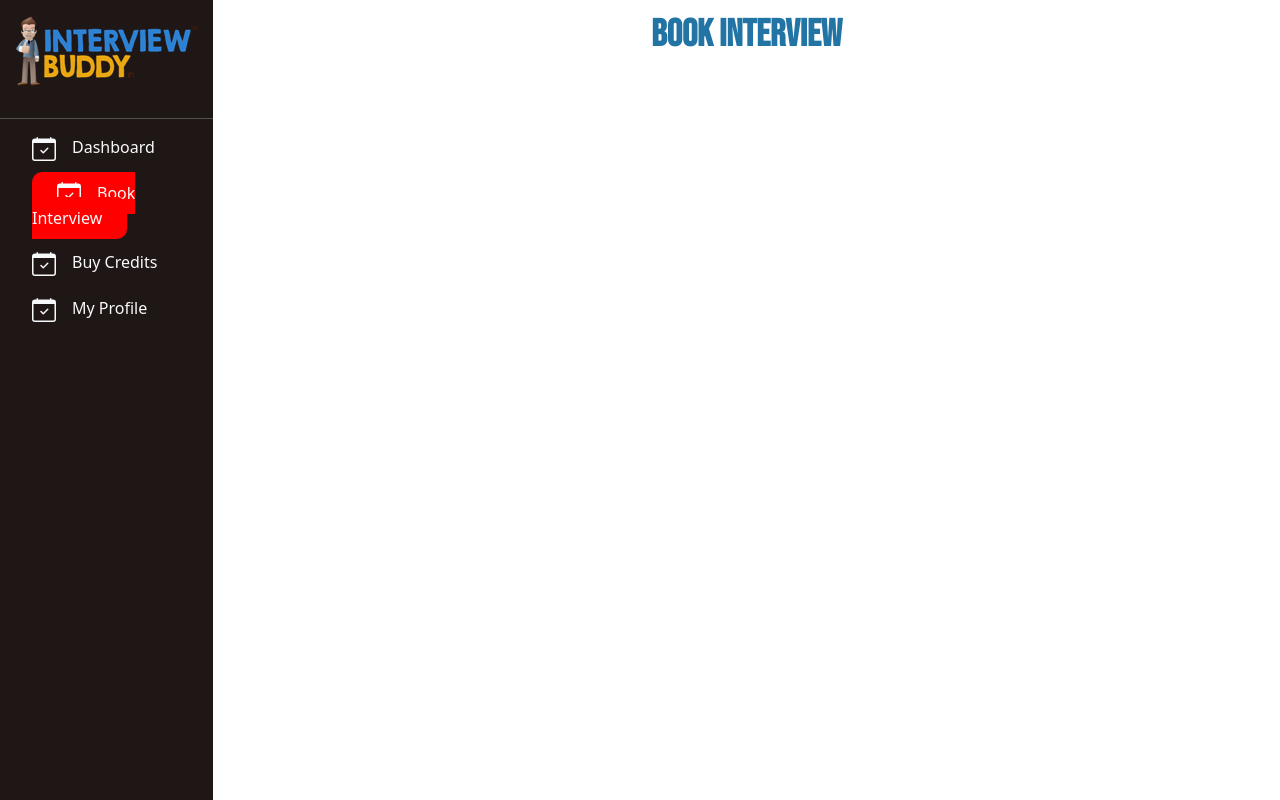
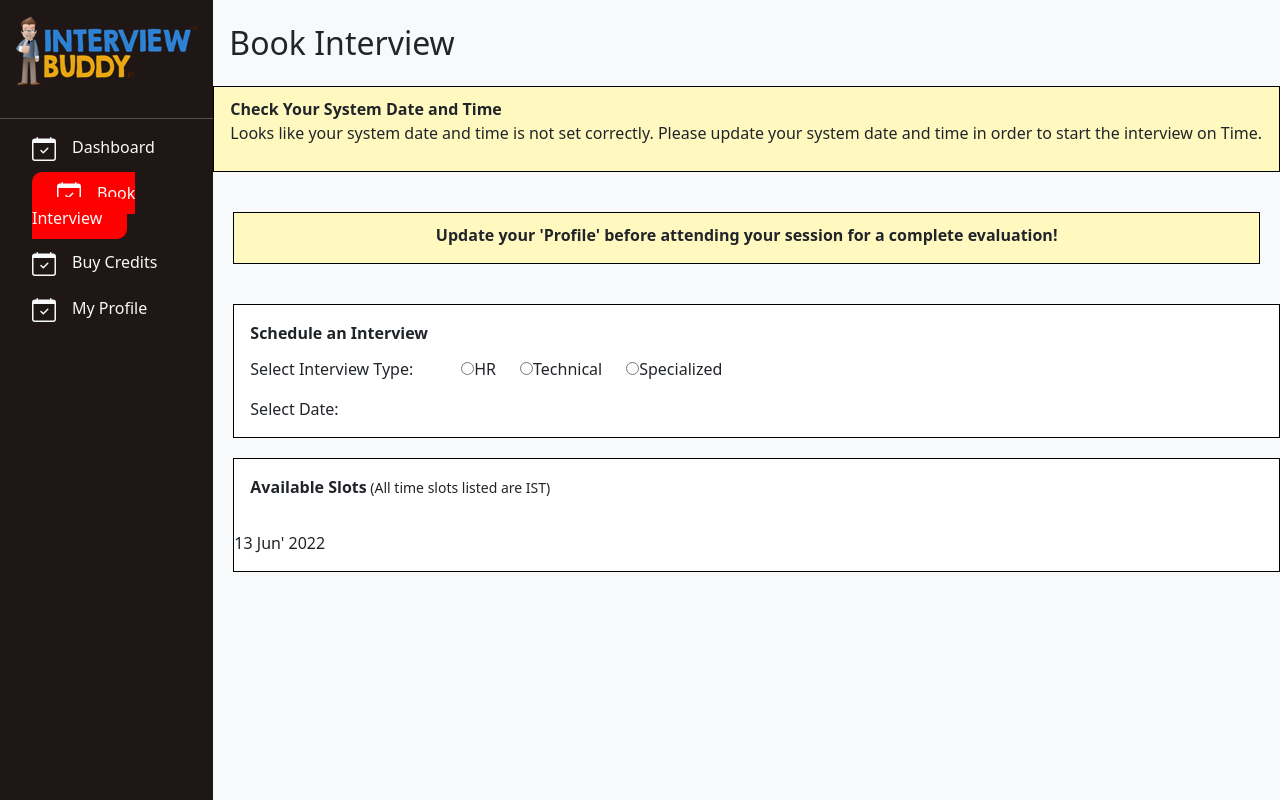
Before and after one commit to ahhridoy/interview-buddy, a React (Create React App) app: page /book-interview in a window 1280 px wide. Built offline with nearby package versions, Linux system fonts and the light colour scheme.

Commit message:
book interview added

```diff
--- a/src/pages/BookInterview/BookInterview.jsx
+++ b/src/pages/BookInterview/BookInterview.jsx
@@ -1,4 +1,5 @@
 import React from "react";
+import { Col, Row } from "react-bootstrap";
 import Sidebar from "../../components/Sidebar/Sidebar";
 import "./_BookInterview.scss";
 
@@ -6,8 +7,59 @@ const BookInterview = () => {
   return (
     <div id="book-interview">
       <Sidebar />
-      <div className="book-interview-container">
-        <h1>Book Interview</h1>
+      <div className="book-interview-container bg-light">
+        <h4 className="text-start text-dark ms-3 fs-2 my-4">Book Interview</h4>
+        <div className="system">
+          <p className="text-start ms-3 system-text">
+            <strong>Check Your System Date and Time</strong>
+          </p>
+          <p className="text-start ms-3">
+            Looks like your system date and time is not set correctly. Please
+            update your system date and time in order to start the interview on
+            Time.
+          </p>
+        </div>
+        <div className="update">
+          <p className="text-center">
+            <strong>
+              Update your 'Profile' before attending your session for a complete
+              evaluation!
+            </strong>
+          </p>
+        </div>
+        <div className="schedule-an-interview">
+          <p className="text-start p-3">
+            <strong>Schedule an Interview</strong>
+          </p>
+          <div className="interview-type">
+            <p className="ms-3 me-5">Select Interview Type:</p>
+            <div>
+              <input type="radio" name="fav-group" value="HR" />
+              <label className="me-4">HR</label>
+              <input type="radio" name="fav-group" value="technical" />
+              <label className="me-4">Technical</label>
+              <input type="radio" name="fav-group" value="specialized" />
+              <label className="me-4">Specialized</label>
+            </div>
+          </div>
+          <div className="d-flex">
+            <p className="ms-3 me-5">Select Date:</p>
+          </div>
+        </div>
+        <div className="available-slots">
+          <p className="text-start p-3">
+            <strong>Available Slots</strong>
+            <small> (All time slots listed are IST)</small>
+          </p>
+          <div className="d-flex">
+            <div>
+              <p className="text-start">13 Jun' 2022</p>
+            </div>
+            <Row>
+              <Col md={2} xs={3}></Col>
+            </Row>
+          </div>
+        </div>
       </div>
     </div>
   );
--- a/src/pages/BookInterview/_BookInterview.scss
+++ b/src/pages/BookInterview/_BookInterview.scss
@@ -2,5 +2,39 @@
    display: flex;
    .book-interview-container {
       flex: 5;
+      .system {
+         background-color: #fff9c0;
+         border: 1px solid black;
+         padding: 10px 0px;
+         .system-text {
+            margin-bottom: 0px;
+         }
+      }
+      .update {
+         background-color: #fff9c0;
+         border: 1px solid black;
+         margin: 40px 20px;
+         padding-top: 10px;
+      }
+      .schedule-an-interview {
+         border: 1px solid black;
+         background-color: white;
+         margin-top: 40px;
+         margin-left: 20px;
+         .interview-type {
+            display: flex;
+            margin-top: -20px;
+         }
+      }
+      .available-slots {
+         border: 1px solid black;
+         background-color: white;
+         margin-top: 20px;
+         margin-left: 20px;
+         .interview-type {
+            display: flex;
+            margin-top: -20px;
+         }
+      }
    }
 }
--- a/src/pages/LandingPage/LandingPage.jsx
+++ b/src/pages/LandingPage/LandingPage.jsx
@@ -1,6 +1,7 @@
 import React from "react";
 import { Button, Col, Container, Row } from "react-bootstrap";
 import { Link } from "react-router-dom";
+import Footer from "../../components/Footer/Footer";
 import "./_Landing.scss";
 
 const LandingPage = () => {
@@ -313,6 +314,10 @@ const LandingPage = () => {
           </Row>
         </Container>
       </section>
+
+      <section>
+        <Footer />
+      </section>
     </main>
   );
 };
--- a/src/pages/LandingPage/_Landing.scss
+++ b/src/pages/LandingPage/_Landing.scss
@@ -10,6 +10,13 @@
       text-align: end;
     }
     p {
+      font-family: "JosefinSans Regular";
+      font-weight: 500;
+      font-size: 18px;
+      color: #333945;
+      line-height: 30px;
+      word-spacing: 5px;
+      margin-bottom: 1rem;
       text-align: end;
     }
     .btn-box {
@@ -49,6 +56,13 @@
     margin-bottom: 20px;
   }
   .sub-text {
+    font-family: "JosefinSans Regular";
+    font-weight: 500;
+    font-size: 18px;
+    color: #333945;
+    line-height: 30px;
+    word-spacing: 5px;
+    margin-bottom: 1rem;
     text-align: start;
   }
   .about-vector {
@@ -63,6 +77,16 @@
   }
   .advantages-box {
     text-align: center;
+    p {
+      font-family: "JosefinSans Regular";
+      font-weight: 500;
+      font-size: 18px;
+      color: #333945;
+      text-align: center;
+      line-height: 30px;
+      word-spacing: 5px;
+      margin-bottom: 1rem;
+    }
   }
 }
 
@@ -73,6 +97,14 @@
   }
   .benefits-box {
     text-align: center;
+    font-family: "JosefinSans Regular";
+    font-weight: 500;
+    font-size: 18px;
+    color: #333945;
+    text-align: center;
+    line-height: 30px;
+    word-spacing: 5px;
+    margin-bottom: 1rem;
   }
   .benefits-button {
     text-align: center;
@@ -85,6 +117,13 @@
   }
   .sub-text {
     margin-bottom: 100px;
+    font-family: "JosefinSans Regular";
+    font-weight: 500;
+    font-size: 18px;
+    color: #333945;
+    text-align: center;
+    line-height: 30px;
+    word-spacing: 5px;
   }
   .works-box {
     display: flex;
@@ -97,6 +136,16 @@
         }
         .text-box {
           padding-top: 150px;
+          p {
+            font-family: "JosefinSans Regular";
+            font-weight: 500;
+            font-size: 18px;
+            color: #333945;
+            text-align: center;
+            line-height: 30px;
+            word-spacing: 5px;
+            margin-bottom: 1rem;
+          }
         }
       }
       .content2 {
@@ -106,6 +155,14 @@
         }
         .text-box {
           padding-top: 150px;
+          font-family: "JosefinSans Regular";
+          font-weight: 500;
+          font-size: 18px;
+          color: #333945;
+          text-align: center;
+          line-height: 30px;
+          word-spacing: 5px;
+          margin-bottom: 1rem;
         }
       }
     }
@@ -119,6 +176,14 @@
         }
         .text-box {
           padding-top: 150px;
+          font-family: "JosefinSans Regular";
+          font-weight: 500;
+          font-size: 18px;
+          color: #333945;
+          text-align: center;
+          line-height: 30px;
+          word-spacing: 5px;
+          margin-bottom: 1rem;
         }
       }
       .content2 {
@@ -130,6 +195,14 @@
         }
         .text-box {
           padding-top: 150px;
+          font-family: "JosefinSans Regular";
+          font-weight: 500;
+          font-size: 18px;
+          color: #333945;
+          text-align: center;
+          line-height: 30px;
+          word-spacing: 5px;
+          margin-bottom: 1rem;
         }
       }
     }
--- a/src/pages/Pricing/Pricing.jsx
+++ b/src/pages/Pricing/Pricing.jsx
@@ -1,5 +1,6 @@
 import React from "react";
 import { Button, Col, Container, Row } from "react-bootstrap";
+import Footer from "../../components/Footer/Footer";
 import "./_Pricing.scss"
 
 const Pricing = () => {
@@ -316,6 +317,9 @@ const Pricing = () => {
           </Row>
         </Container>
       </section>
+      <section>
+        <Footer />
+      </section>
     </main>
   );
 };
--- a/src/styles/includes/_globallyStyles.scss
+++ b/src/styles/includes/_globallyStyles.scss
@@ -25,13 +25,13 @@ h3 {
   font-weight: 600;
   font-size: 26px
 }
-p {
-  font-family: "JosefinSans Regular";
-  font-weight: 500;
-  font-size: 18px;
-  color: #333945;
-  text-align: center;
-  line-height: 30px;
-  word-spacing: 5px;
-  margin-bottom: 1rem;
-}
+// p {
+//   font-family: "JosefinSans Regular";
+//   font-weight: 500;
+//   font-size: 18px;
+//   color: #333945;
+//   text-align: center;
+//   line-height: 30px;
+//   word-spacing: 5px;
+//   margin-bottom: 1rem;
+// }
```
